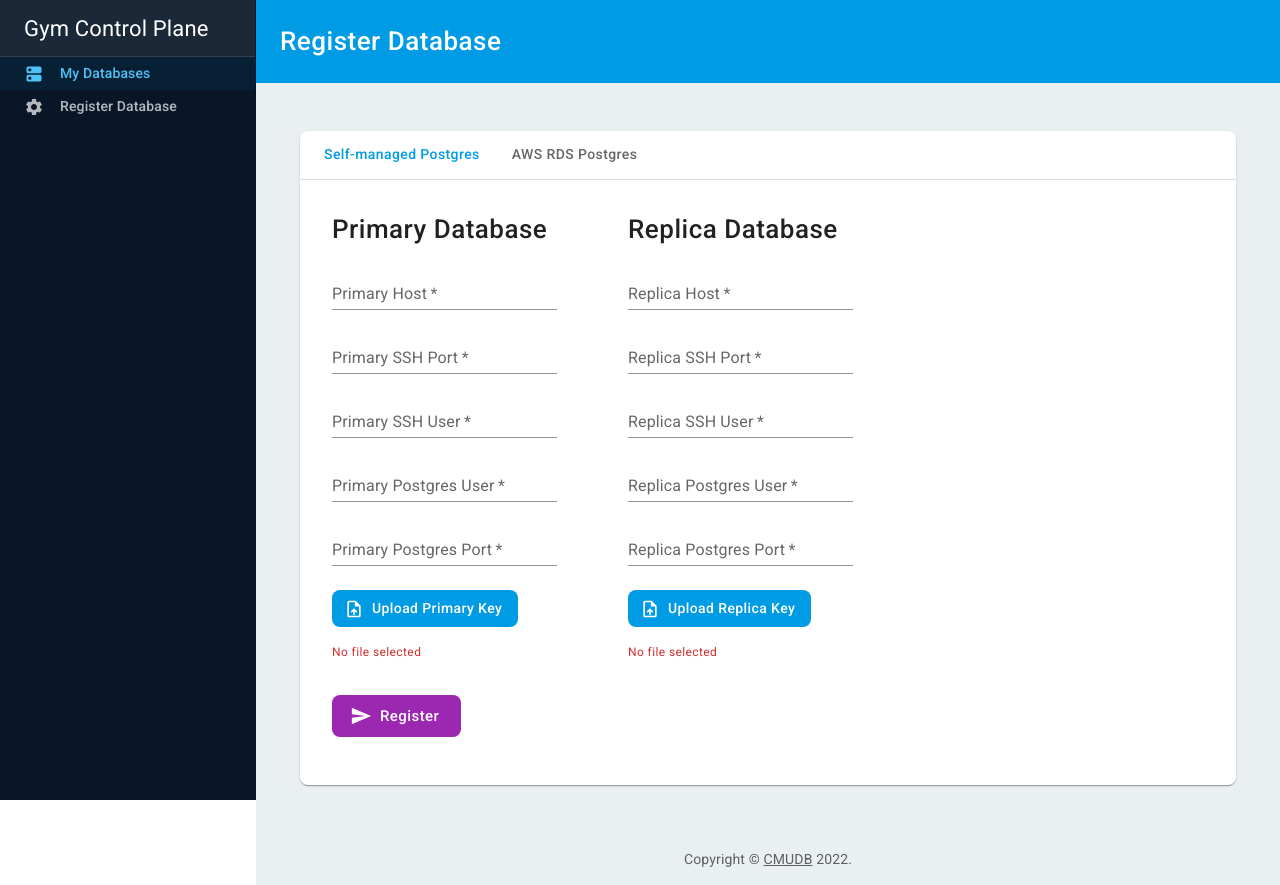
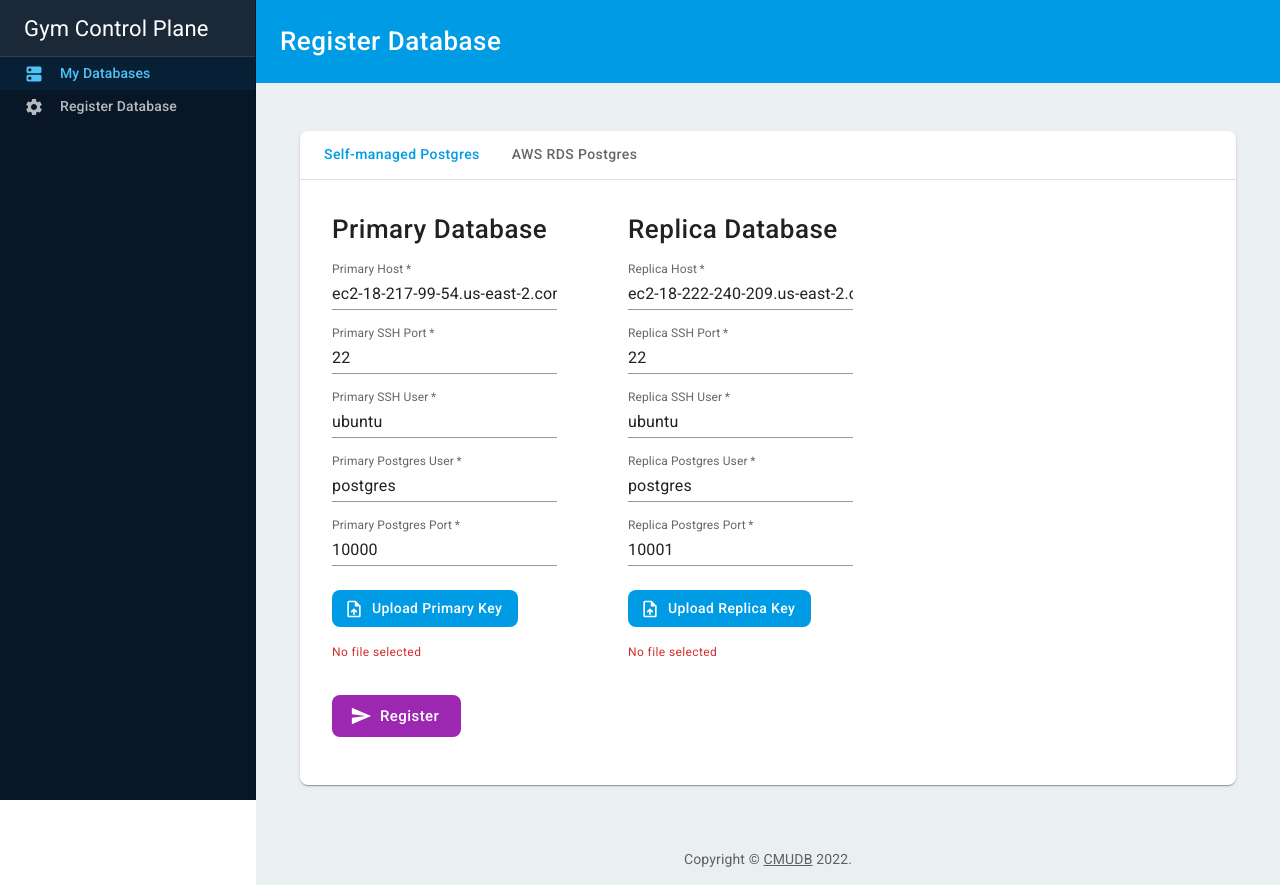
Before and after one commit to cmu-db/noisepage-control, a React (Create React App) app in the folder control_plane/client-app/: page /register in a window 1280 px wide. Built offline with nearby package versions, Linux system fonts and the light colour scheme.

Commit message:
my databases view

```diff
--- /dev/null
+++ b/control_plane/client-app/src/pages/MyDatabases/DatabaseInfo.js
@@ -0,0 +1,27 @@
+import Card from '@mui/material/Card';
+import CardContent from '@mui/material/CardContent';
+import CardActions from '@mui/material/CardActions';
+import Button from '@mui/material/Button';
+import Typography from '@mui/material/Typography';
+
+export default function DatabaseInfo(props) {
+  const { databaseInfo: info } = props;
+
+  return (
+    <Card sx={{ minWidth: 275, mb: 4 }}>
+      <CardContent>
+        <Typography variant="h4">Database ID: {info.database_id}</Typography>
+        <Typography>Environment Type: {info.environment_type}</Typography>
+        <Typography>Active: {info.active ? 'yes' : 'no'}</Typography>
+        <Typography>State: {info.state}</Typography>
+        <Typography>Errors: {info.errors}</Typography>
+        {info.self_managed_postgres_config && Object.keys(info.self_managed_postgres_config).map((key) => (
+          <Typography key={key}>{key}: {info.self_managed_postgres_config[key]}</Typography>
+        ))}
+      </CardContent>
+      <CardActions>
+        <Button>Manage</Button>
+      </CardActions>
+    </Card>
+  );
+}
--- a/control_plane/client-app/src/pages/MyDatabases/index.js
+++ b/control_plane/client-app/src/pages/MyDatabases/index.js
@@ -1,14 +1,31 @@
 import * as React from 'react';
+import { useState, useEffect } from 'react';
 import Box from '@mui/material/Box';
 import Header from '../../components/Header';
 import Content from '../../components/Content';
+import DatabaseInfo from './DatabaseInfo';
+import axios from '../../util/axios';
 
 function MyDatabases() {
+  const [databaseInfos, setDatabaseInfos] = useState();
+
+  useEffect(() => {
+    async function fetchDatabaseInfos() {
+      const res = await axios.get('/database_manager/');
+      console.log(res);
+      setDatabaseInfos(res.data);
+    }
+    fetchDatabaseInfos();
+  }, []);
+
   return (
     <React.Fragment>
       <Header title="My Databases" />
-      <Box component="main" sx={{ flex: 1, py: 6, px: 4, bgcolor: '#eaeff1' }}>
-        <Content />
+      <Box component="main" sx={{ flex: 1, py: 6, px: 6, bgcolor: '#eaeff1' }}>
+        {console.log(databaseInfos)}
+        {databaseInfos && databaseInfos.map((databaseInfo) => (
+          <DatabaseInfo key={databaseInfo.database_id} databaseInfo={databaseInfo} />
+        ))}
       </Box>
     </React.Fragment>
   )
--- a/control_plane/client-app/src/pages/RegisterDatabases/RegisterForm.js
+++ b/control_plane/client-app/src/pages/RegisterDatabases/RegisterForm.js
@@ -47,10 +47,11 @@ function RegisterForm({ environment }) {
     try {
       const res = await axios.post('/database_manager/register/', formData)
       console.log(res);
-      setRegisterLoading(false);
       setRegisterSuccess(true);
     } catch (error) {
       console.error(error);
+    } finally {
+      setRegisterLoading(false);
     }
   }
 
@@ -86,6 +87,7 @@ function RegisterForm({ environment }) {
             name="primary_host"
             label="Primary Host"
             variant="standard"
+            defaultValue="ec2-18-217-99-54.us-east-2.compute.amazonaws.com"
             onChange={handleInput}
           />
           <TextField
@@ -94,6 +96,7 @@ function RegisterForm({ environment }) {
             name="primary_ssh_port"
             label="Primary SSH Port"
             variant="standard"
+            defaultValue="22"
             onChange={handleInput}
           />
           <TextField
@@ -102,6 +105,7 @@ function RegisterForm({ environment }) {
             name="primary_ssh_user"
             label="Primary SSH User"
             variant="standard"
+            defaultValue="ubuntu"
             onChange={handleInput}
           />
           <TextField
@@ -110,6 +114,7 @@ function RegisterForm({ environment }) {
             name="primary_pg_user"
             label="Primary Postgres User"
             variant="standard"
+            defaultValue="postgres"
             onChange={handleInput}
           />
           <TextField
@@ -118,6 +123,7 @@ function RegisterForm({ environment }) {
             name="primary_pg_port"
             label="Primary Postgres Port"
             variant="standard"
+            defaultValue="10000"
             onChange={handleInput}
           />
           <Button variant="contained" component="label" startIcon={<UploadFile />} sx={{ m: 1, mt: 2 }}>
@@ -138,6 +144,7 @@ function RegisterForm({ environment }) {
             name="replica_host"
             label="Replica Host"
             variant="standard"
+            defaultValue="ec2-18-222-240-209.us-east-2.compute.amazonaws.com"
             onChange={handleInput}
           />
           <TextField
@@ -146,6 +153,7 @@ function RegisterForm({ environment }) {
             name="replica_ssh_port"
             label="Replica SSH Port"
             variant="standard"
+            defaultValue="22"
             onChange={handleInput}
           />
           <TextField
@@ -154,6 +162,7 @@ function RegisterForm({ environment }) {
             name="replica_ssh_user"
             label="Replica SSH User"
             variant="standard"
+            defaultValue="ubuntu"
             onChange={handleInput}
           />
           <TextField
@@ -162,6 +171,7 @@ function RegisterForm({ environment }) {
             name="replica_pg_user"
             label="Replica Postgres User"
             variant="standard"
+            defaultValue="postgres"
             onChange={handleInput}
           />
           <TextField
@@ -170,6 +180,7 @@ function RegisterForm({ environment }) {
             name="replica_pg_port"
             label="Replica Postgres Port"
             variant="standard"
+            defaultValue="10001"
             onChange={handleInput}
           />
           <Button variant="contained" component="label" startIcon={<UploadFile />} sx={{ m: 1, mt: 2 }}>
```
